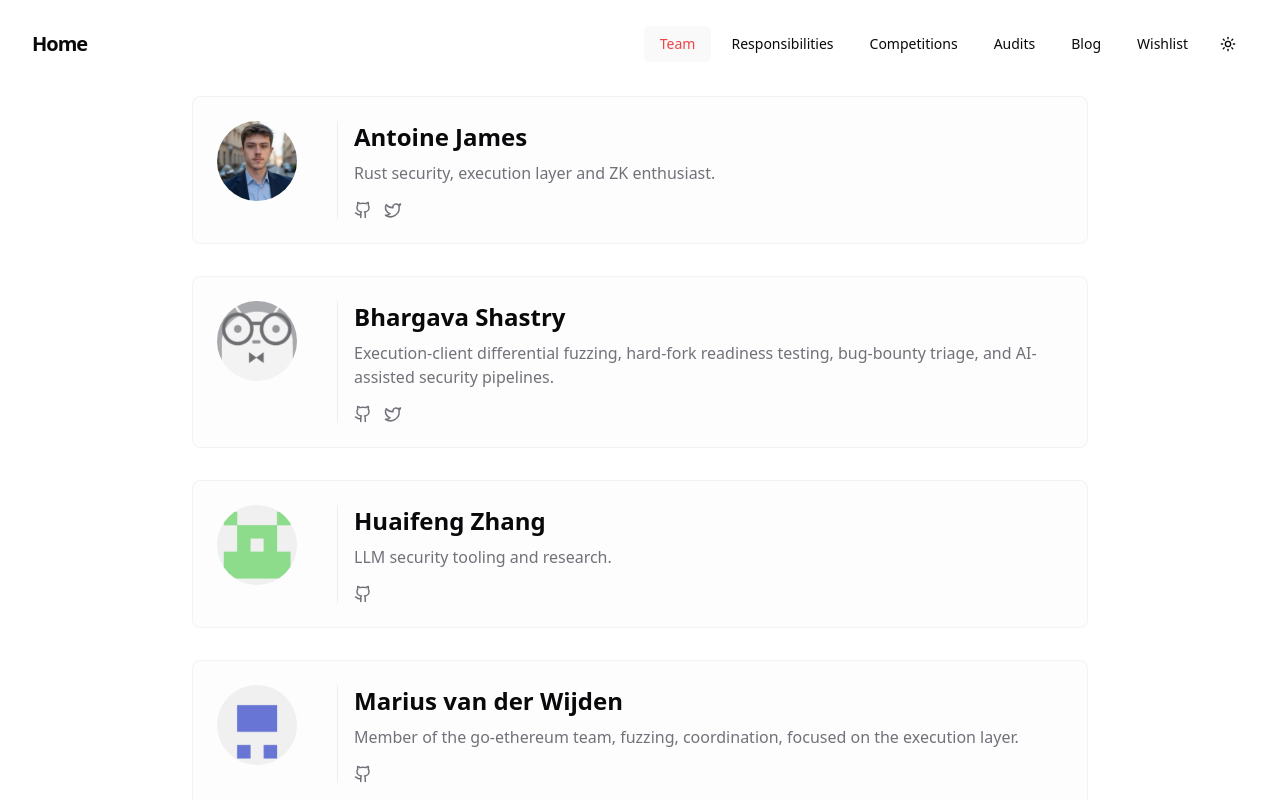
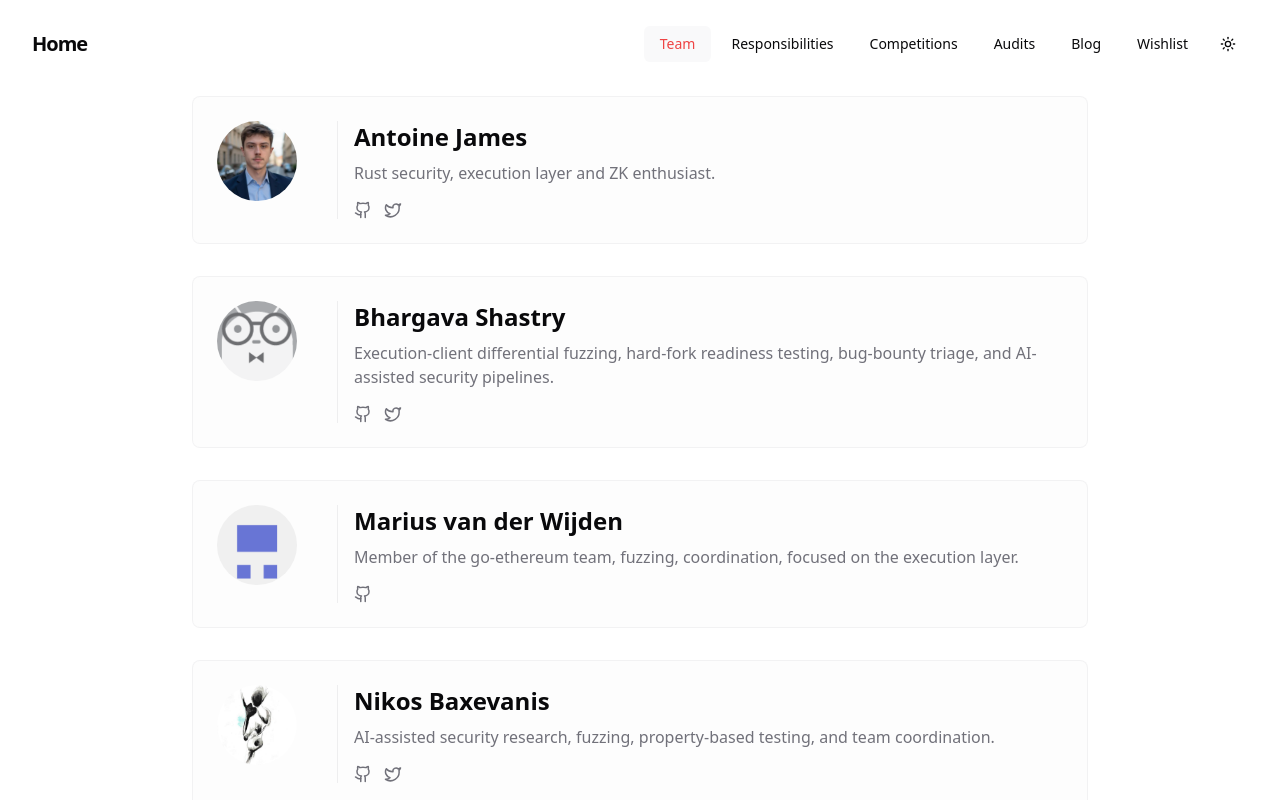
Before and after one commit to ethereum/protocol-security, a React (Vite) app: page /team in a window 1280 px wide. Shown: the top 800 px of the page. Built offline with nearby package versions, Linux system fonts and the light colour scheme.

Commit message:
Remove Huaifeng Zhang from team members
Removed Huaifeng Zhang from the team list.

```diff
--- a/src/pages/team.tsx
+++ b/src/pages/team.tsx
@@ -26,12 +26,6 @@ const teamMembers: TeamMember[] = [
     github: 'https://github.com/bshastry',
     twitter: 'https://x.com/ibags',
     image: '/images/bhargava.png',
-  },
-  {
-    name: 'Huaifeng Zhang',
-    description: 'LLM security tooling and research.',
-    github: 'https://github.com/jzh18',
-    image: '/images/huaifeng.png',
   },
   {
     name: 'Marius van der Wijden',
```
